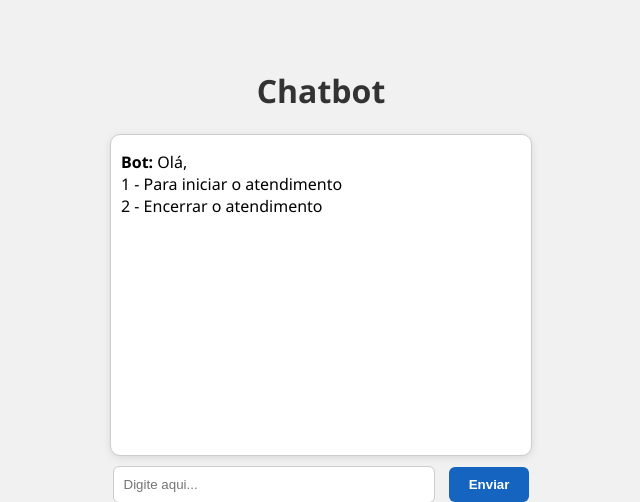
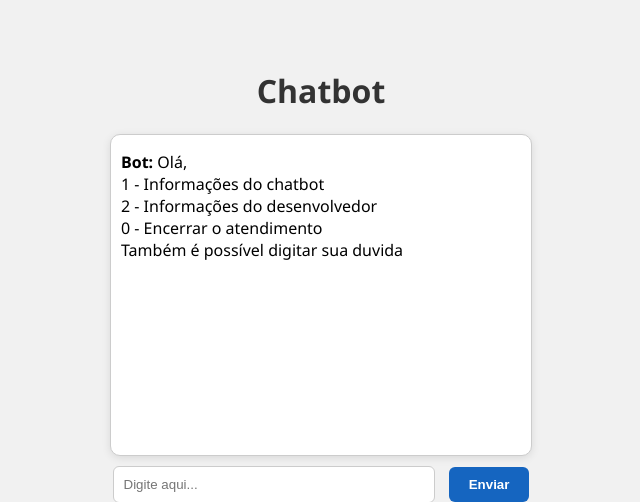
Before and after one commit to ViniciusDuarteG/ChatBot, a Flask app: page / in a window 1280 px wide. Shown: the top 502 px of the page, without its empty margins (319-959 px from the left). Run offline with Flask 3, Linux system fonts and the light colour scheme.

Commit message:
Revise chatbot initial message and HTML layout
Updated initial chatbot message options and improved HTML structure.

```diff
--- a/templates/index.html
+++ b/templates/index.html
@@ -86,7 +86,7 @@
 
     // definicão da primeira mensagem
     function mensagemInicial() {
-      const msg = "Olá,<br>1 - Para iniciar o atendimento<br>2 - Encerrar o atendimento";
+      const msg = "Olá,<br> 1 - Informações do chatbot<br>2 - Informações do desenvolvedor<br>0 - Encerrar o atendimento<br>Também é possível digitar sua duvida";
       chat.innerHTML += `<p><strong>Bot:</strong> ${msg}</p>`;
     }
 
```
